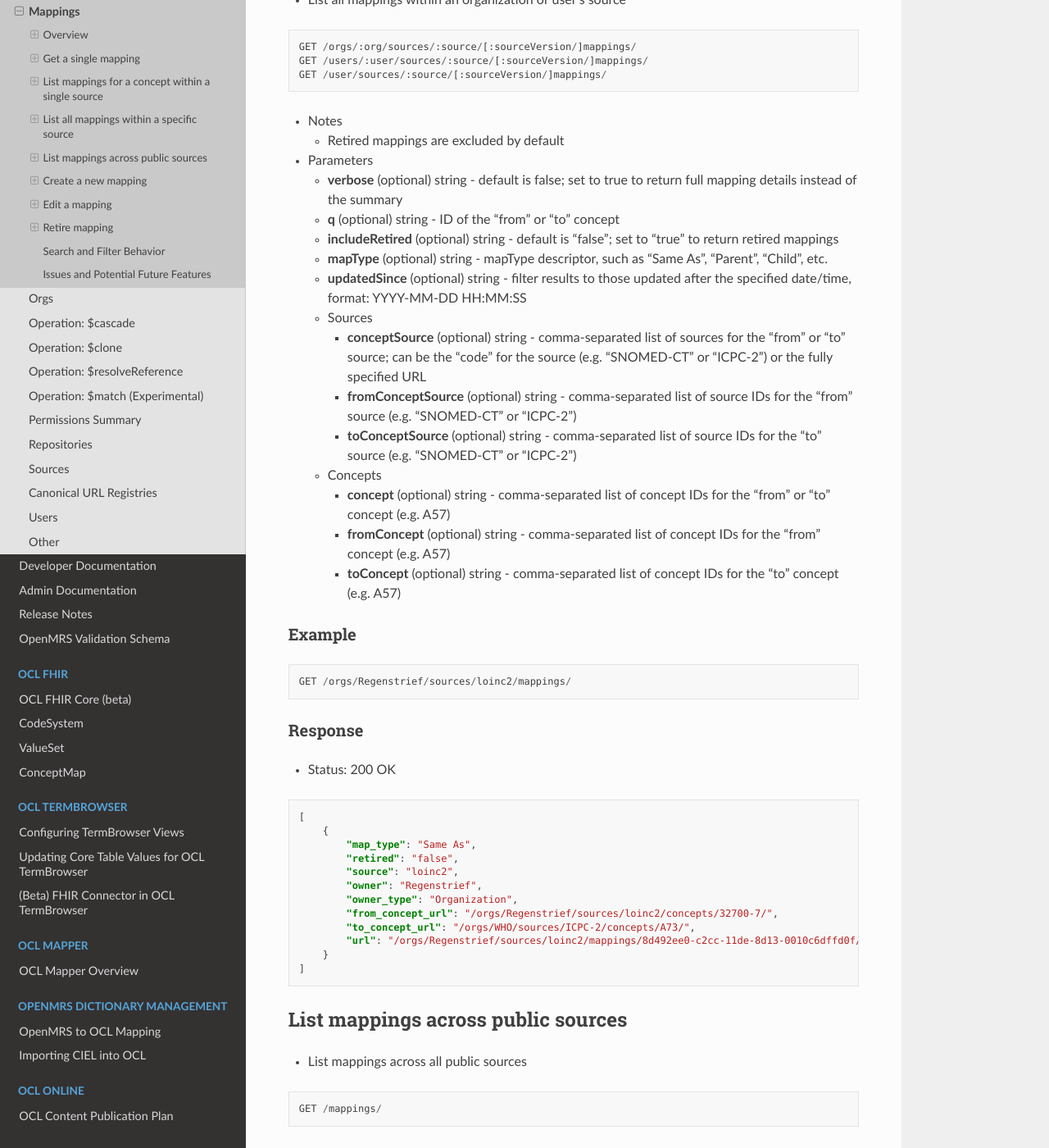
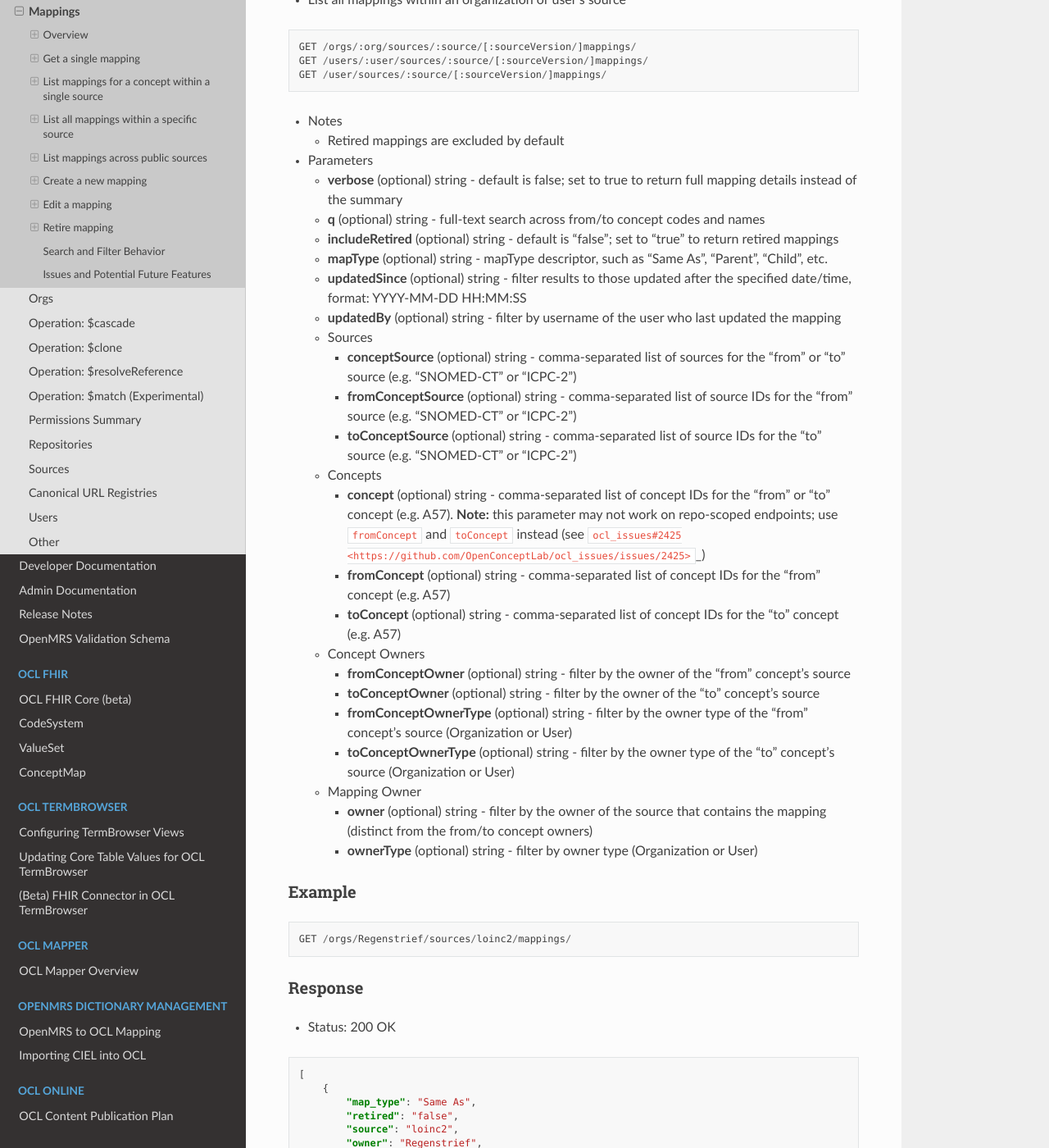
Before and after one commit to OpenConceptLab/ocl-docs, a Sphinx documentation site: the page built from docs/source/oclapi/apireference/mappings.md, in a window 1280 px wide and 1400 px high, scrolled down 4524 px. Shown: the whole window at 82% size. Built offline with Sphinx 7.4.7 and the Read the Docs theme 3.1.0, drawn with Linux system fonts in a browser that asks for light colours; some of the changed text lies outside the part shown.

Commit message:
Add missing mapping search parameters to API reference
- Add owner/ownerType params (mapping owner, distinct from concept owners)
- Add fromConceptOwner, toConceptOwner, fromConceptOwnerType, toConceptOwnerType
- Add updatedBy param
- Add note that concept param may not work on repo-scoped endpoints
  (see OpenConceptLab/ocl_issues#2425)
- Fix q param description: full-text search, not just ID

Closes OpenConceptLab/ocl_issues#2427

Co-Authored-By: Claude Opus 4.6 (1M context) <noreply@anthropic.com>

````diff
--- a/docs/source/oclapi/apireference/mappings.md
+++ b/docs/source/oclapi/apireference/mappings.md
@@ -167,18 +167,27 @@ GET /user/sources/:source/[:sourceVersion/]mappings/
     * Retired mappings are excluded by default
 * Parameters
     * **verbose** (optional) string - default is false; set to true to return full mapping details instead of the summary
-    * **q** (optional) string - ID of the "from" or "to" concept
+    * **q** (optional) string - full-text search across from/to concept codes and names
     * **includeRetired** (optional) string - default is "false"; set to "true" to return retired mappings
     * **mapType** (optional) string - mapType descriptor, such as "Same As", "Parent", "Child", etc.
     * **updatedSince** (optional) string - filter results to those updated after the specified date/time, format: YYYY-MM-DD HH:MM:SS
+    * **updatedBy** (optional) string - filter by username of the user who last updated the mapping
     * Sources
-        * **conceptSource** (optional) string - comma-separated list of sources for the "from" or "to" source; can be the "code" for the source (e.g. "SNOMED-CT" or "ICPC-2") or the fully specified URL
+        * **conceptSource** (optional) string - comma-separated list of sources for the "from" or "to" source (e.g. "SNOMED-CT" or "ICPC-2")
         * **fromConceptSource** (optional) string - comma-separated list of source IDs for the "from" source (e.g. "SNOMED-CT" or "ICPC-2")
         * **toConceptSource** (optional) string - comma-separated list of source IDs for the "to" source (e.g. "SNOMED-CT" or "ICPC-2")
     * Concepts
-        * **concept** (optional) string - comma-separated list of concept IDs for the "from" or "to" concept (e.g. A57)
+        * **concept** (optional) string - comma-separated list of concept IDs for the "from" or "to" concept (e.g. A57). **Note:** this parameter may not work on repo-scoped endpoints; use ``fromConcept`` and ``toConcept`` instead (see `ocl_issues#2425 <https://github.com/OpenConceptLab/ocl_issues/issues/2425>`_)
         * **fromConcept** (optional) string - comma-separated list of concept IDs for the "from" concept (e.g. A57)
         * **toConcept** (optional) string - comma-separated list of concept IDs for the "to" concept (e.g. A57)
+    * Concept Owners
+        * **fromConceptOwner** (optional) string - filter by the owner of the "from" concept's source
+        * **toConceptOwner** (optional) string - filter by the owner of the "to" concept's source
+        * **fromConceptOwnerType** (optional) string - filter by the owner type of the "from" concept's source (Organization or User)
+        * **toConceptOwnerType** (optional) string - filter by the owner type of the "to" concept's source (Organization or User)
+    * Mapping Owner
+        * **owner** (optional) string - filter by the owner of the source that contains the mapping (distinct from the from/to concept owners)
+        * **ownerType** (optional) string - filter by owner type (Organization or User)
 
 ### Example
 ```
@@ -210,18 +219,27 @@ GET /orgs/Regenstrief/sources/loinc2/mappings/
 GET /mappings/
 ```
 * Parameters
-    * **q** (optional) string - ID of the "from" or "to" concept
+    * **q** (optional) string - full-text search across from/to concept codes and names
     * **includeRetired** (optional) string - default is "false"; set to "true" to return retired mappings
     * **mapType** (optional) string - map type descriptor, such as "Same As", "Parent", "Child", etc.
     * **updatedSince** (optional) string - filter results to those updated after the specified date/time, format: YYYY-MM-DD HH:MM:SS
+    * **updatedBy** (optional) string - filter by username of the user who last updated the mapping
     * Sources
         * **conceptSource** (optional) string - comma-separated list of source IDs for the "from" or "to" source (e.g. "SNOMED-CT" or "ICPC-2")
         * **fromConceptSource** (optional) string - comma-separated list of source IDs for the "from" source (e.g. "SNOMED-CT" or "ICPC-2")
         * **toConceptSource** (optional) string - comma-separated list of source IDs for the "to" source (e.g. "SNOMED-CT" or "ICPC-2")
     * Concepts
-        * **concept** (optional) string - comma-separated list of concept IDs for the "from" or "to" concept (e.g. A57)
+        * **concept** (optional) string - comma-separated list of concept IDs for the "from" or "to" concept (e.g. A57). **Note:** this parameter may not work on repo-scoped endpoints; use ``fromConcept`` and ``toConcept`` instead (see `ocl_issues#2425 <https://github.com/OpenConceptLab/ocl_issues/issues/2425>`_)
         * **fromConcept** (optional) string - comma-separated list of concept IDs for the "from" concept (e.g. A57)
         * **toConcept** (optional) string - comma-separated list of concept IDs for the "to" concept (e.g. A57)
+    * Concept Owners
+        * **fromConceptOwner** (optional) string - filter by the owner of the "from" concept's source
+        * **toConceptOwner** (optional) string - filter by the owner of the "to" concept's source
+        * **fromConceptOwnerType** (optional) string - filter by the owner type of the "from" concept's source (Organization or User)
+        * **toConceptOwnerType** (optional) string - filter by the owner type of the "to" concept's source (Organization or User)
+    * Mapping Owner
+        * **owner** (optional) string - filter by the owner of the source that contains the mapping (distinct from the from/to concept owners)
+        * **ownerType** (optional) string - filter by owner type (Organization or User)
 
 ### Response
 * Status: 200 OK
````
